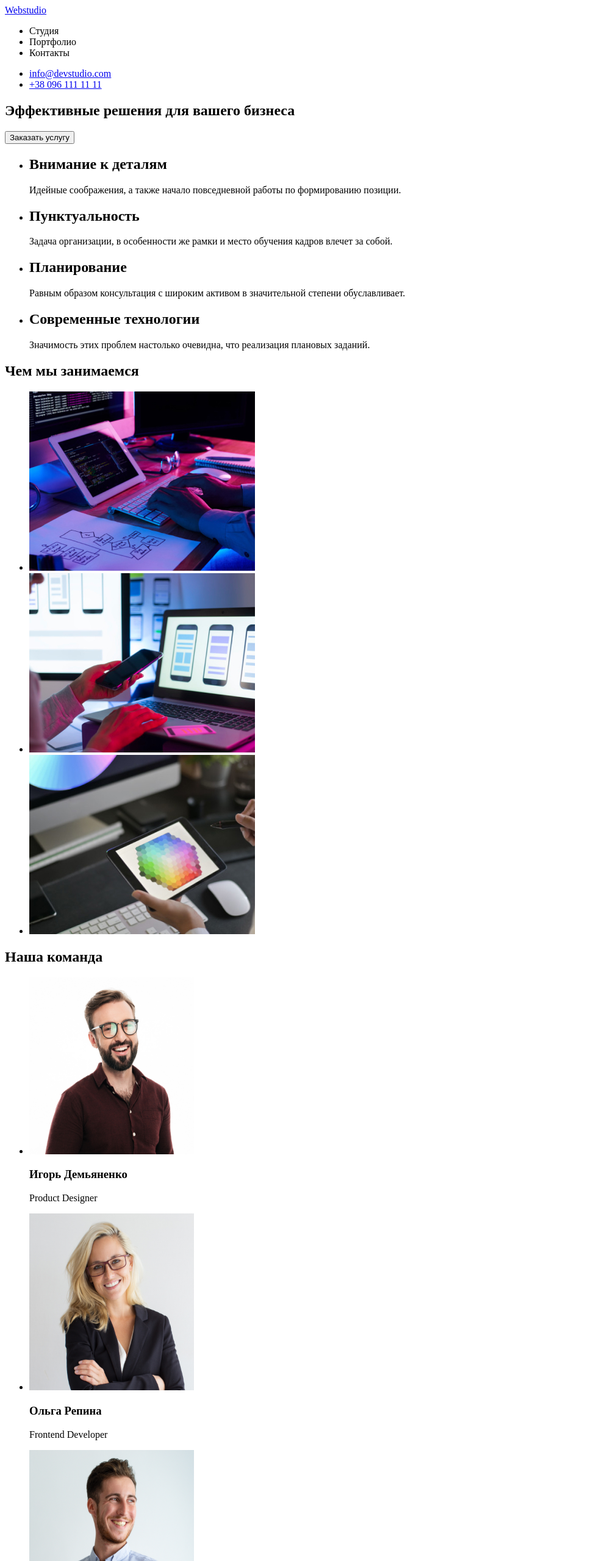
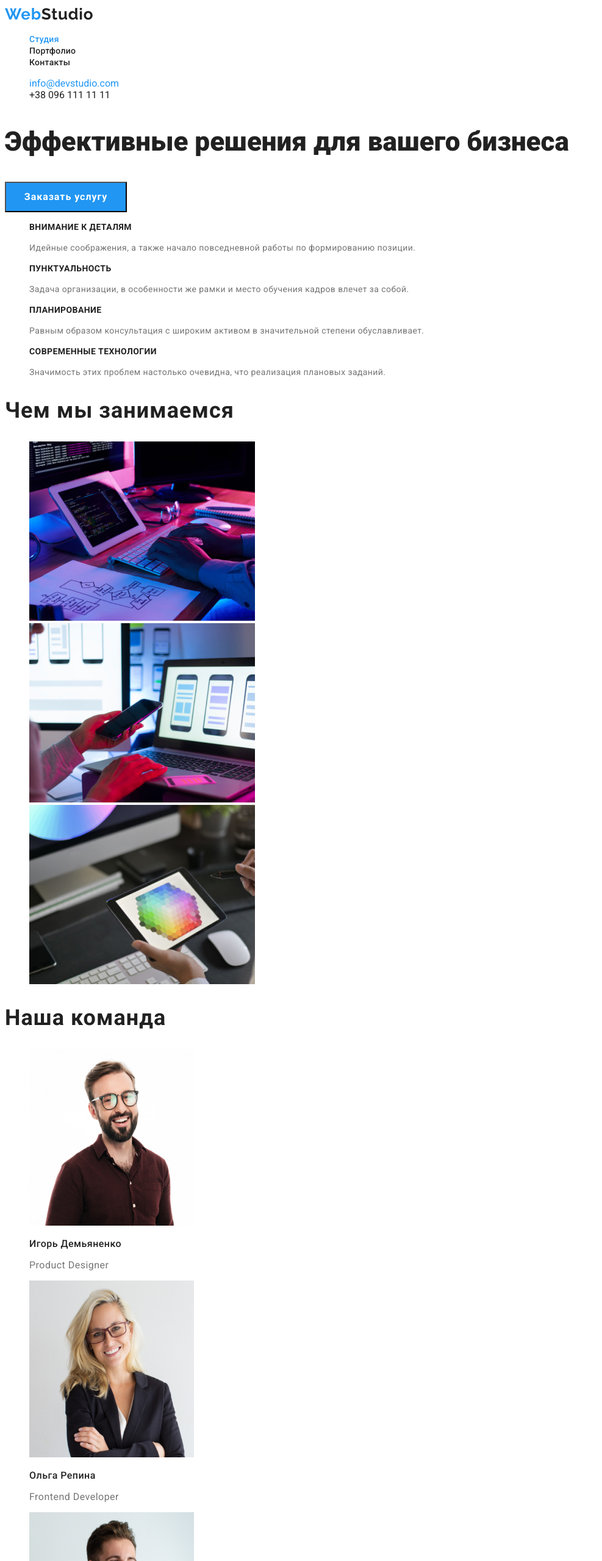
Before and after one commit to djmagistr/goit-markup-hw-02, a plain HTML site: page index.html in a window 1280 px wide. Shown: the top 2560 px of the page at 61% size, without its empty margins (0-987 px from the left). Drawn offline with Linux system fonts and the light colour scheme.

Commit message:
homevork2 done finally

```diff
--- a/index.html
+++ b/index.html
@@ -5,23 +5,32 @@
     <meta http-equiv="X-UA-Compatible" content="IE=edge" />
     <meta name="viewport" content="width=device-width, initial-scale=1.0" />
     <title>Document</title>
+    <!--Font start-->
+    <link rel="preconnect" href="https://fonts.googleapis.com">
+    <link rel="preconnect" href="https://fonts.gstatic.com" crossorigin>
+    <link href="https://fonts.googleapis.com/css2?family=Raleway:wght@700&family=Roboto:wght@400;500;700;900&display=swap" rel="stylesheet">
+    <!--Font end-->
+    <link rel="stylesheet" href="./css/styles.css">
   </head>
   <body>
     <header class="header">
       <nav class="nav">
-        <a class="logo" href="./index.html"><span class="logo-web">Web</span><span class="logo-studio">studio</span></a>
-        <ul class="nav-list">
-          <li class="nav-item">Студия</li>
-          <li class="nav-item">Портфолио</li>
-          <li class="nav-item">Контакты</li>
+        <a class="logo link" href="" lang="en">Web<span class="logo-accent-dark">Studio</span></a>
+        <ul class="nav-list list">
+          <li class="nav-item"></li>
+          <a class="header-link header-link-current link" href="./index.html">Студия</a>
+          <li class="nav-item"></li>
+          <a  class="header-link link" href="./portfolio.html">Портфолио</a>
+          <li class="nav-item"></li>
+          <a class="header-link link" href="">Контакты</a>
         </ul>
       </nav>
-      <ul class="contacts-list">
+      <ul class="contacts-list list">
         <li class="contact-item">
-          <a class="contact-link" href="mailto:info@devstudio.com">info@devstudio.com</a>
+          <a class="contact-link header-link-current link" href="mailto:info@devstudio.com">info@devstudio.com</a>
         </li>
         <li class="contact-item">
-          <a class="contact-link" href="tel:+380961111111">+38 096 111 11 11</a>
+          <a class="contact-link link" href="tel:+380961111111">+38 096 111 11 11</a>
         </li>
       </ul>
     </header>
@@ -29,11 +38,11 @@
       <!-- hero section -->
       <section class="hero-section">
         <h1 class="hero-item">Эффективные решения для вашего бизнеса</h1>
-        <button class="hero-button" type="button">Заказать услугу</button>
+        <button class="hero-btn btn" type="button">Заказать услугу</button>
       </section>
       <!-- Section peculiarities -->
       <section class="peculiarities">
-        <ul class="peculiarities-list">
+        <ul class="peculiarities-list list">
           <li class="peculiarities-item">
             <h2 class="peculiarities-title">Внимание к деталям</h2>
             <p class="peculiarities-prg">
@@ -63,7 +72,7 @@
       <!-- Section about -->
       <section class="section-about">
         <h2 class="about-title">Чем мы занимаемся</h2>
-        <ul class="about-list">
+        <ul class="about-list list">
           <li class="about-item">
             <img src="./images/about/img.jpg" alt="image1" width="370" height="294" />
           </li>
@@ -78,40 +87,39 @@
       <!-- Section team -->
       <section class="team">
         <h2 class="team-title">Наша команда</h2>
-        <ul class="team-list">
+        <ul class="team-list list">
           <li class="team-item">
             <img src="./images/team/img.jpg" alt="Игорь Демьяненко" width="270" height="290" />
-            <h3>Игорь Демьяненко</h3>
-            <p>Product Designer</p>
+            <h3 class="team-name">Игорь Демьяненко</h3>
+            <p class="team-position">Product Designer</p>
           </li>
           <li class="team-item">
             <img src="./images/team/img-1.jpg" alt="Ольга Репина" width="270" height="290" />
-            <h3>Ольга Репина</h3>
-            <p>Frontend Developer</p>
+            <h3 class="team-name">Ольга Репина</h3>
+            <p class="team-position">Frontend Developer</p>
           </li>
           <li class="team-item">
             <img src="./images/team/img-2.jpg" alt="Николай Тарасов" width="270" height="290" />
-            <h3>Николай Тарасов</h3>
-            <p>Marketing</p>
+            <h3 class="team-name">Николай Тарасов</h3>
+            <p class="team-position">Marketing</p>
           </li>
           <li class="team-item">
             <img src="./images/team/img-3.jpg" alt="Михаил Ермаков" width="270" height="290" />
-            <h3>Михаил Ермаков</h3>
-            <p>UI Designer</p>
+            <h3 class="team-name">Михаил Ермаков</h3>
+            <p class="team-position">UI Designer</p>
           </li>
         </ul>
         </section>
     </main>
       <!-- Footer -->
       <footer class="footer">
-        <a class="logo" href="./index.html"><span>Web</span><span>studio</span></a>
-        <address >г. Киев, пр-т Леси Украинки, 26</address>
-        <ul class="contact-list">
+        <a class="logo link" href="" lang="en">Web<span class="logo-accent-light">Studio</span></a>
+        <ul class="footer-contact-list list">
             <li class="contact-item">
-          <a class="contact-link" href="mailto:info@devstudio.com">info@devstudio.com</a>
+          <a class="contact-link link" href="mailto:info@devstudio.com">info@devstudio.com</a>
         </li>
         <li class="contact-item">
-          <a class="contact-link" href="tel:+380961111111">+38 096 111 11 11</a>
+          <a class="contact-link link" href="tel:+380961111111">+38 096 111 11 11</a>
       </footer>
   </body>
 </html>
```
Also changed, not shown: images/portfolio/img(1).jpg (added), images/portfolio/img-1.jpg (added), images/portfolio/img-2.jpg (added), images/portfolio/img-3.jpg (added), images/portfolio/img-4.jpg (added), images/portfolio/img-5.jpg (added), images/portfolio/img-6.jpg (added), images/portfolio/img-7.jpg (added), images/portfolio/img-8.jpg (added).
